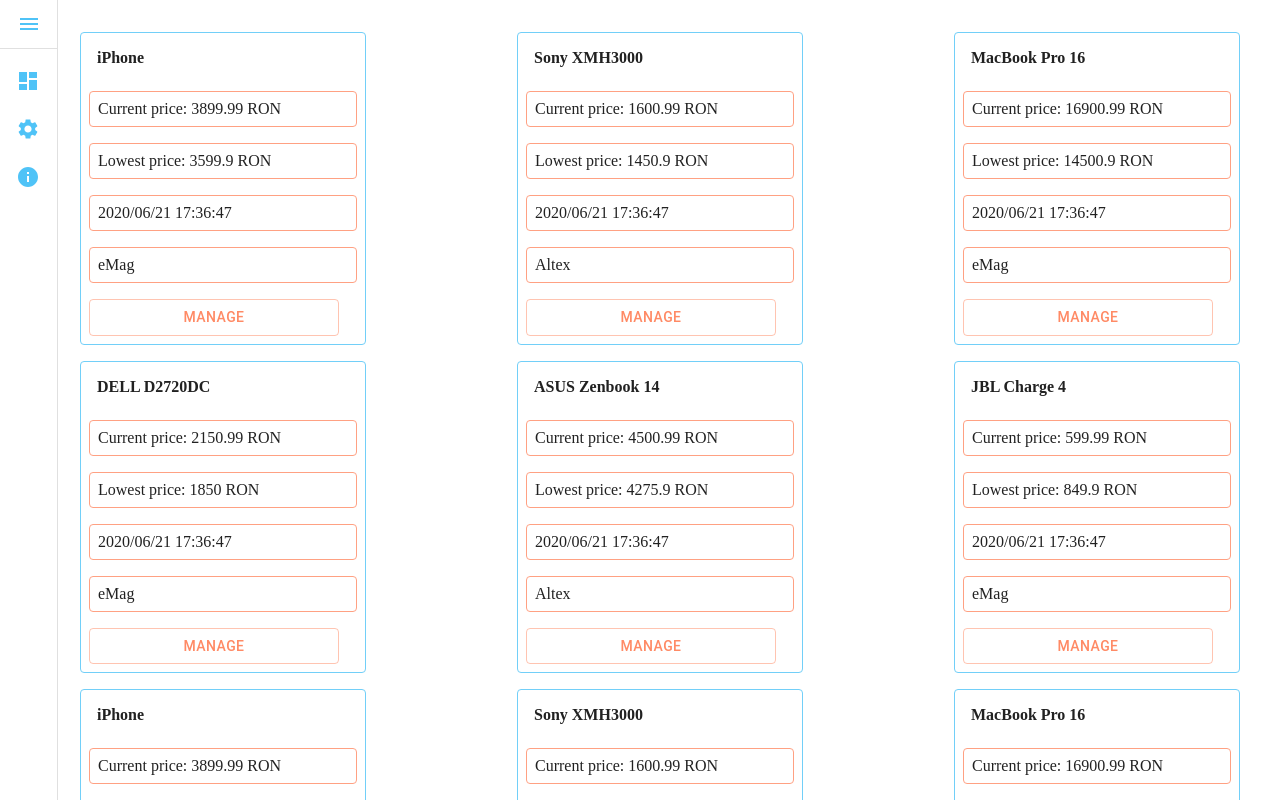
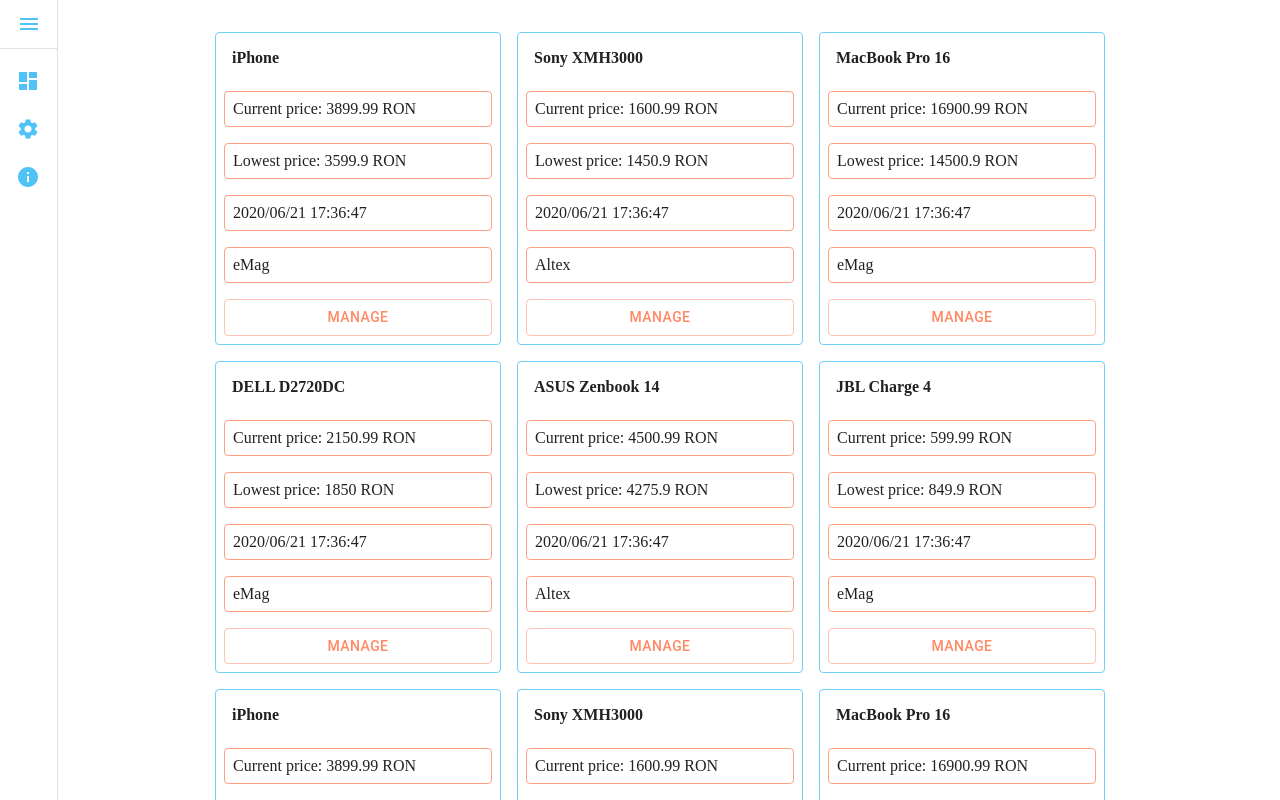
Before and after one commit to Burbon13/PriceAnalyzer2, a React (Create React App) app: page / in a window 1280 px wide. Shown: the top 800 px of the page. Built offline with nearby package versions, Linux system fonts and the light colour scheme.

Commit message:
Arranged list item dimensions

```diff
--- a/src/components/ProductListItem/ProductListItem.js
+++ b/src/components/ProductListItem/ProductListItem.js
@@ -26,7 +26,7 @@
             <Paper variant={"outlined"} className={classes.item}>
                 {product.store}
             </Paper>
-            <Button variant={"outlined"} color={"secondary"} className={classes.item}>
+            <Button variant={"outlined"} color={"secondary"} className={classes.manageButton}>
                 Manage
             </Button>
         </Paper>
--- a/src/components/ProductListItem/styles.js
+++ b/src/components/ProductListItem/styles.js
@@ -4,8 +4,6 @@
     root: {
         display: 'flex',
         flexDirection: 'column',
-        justifyContent: 'space-around',
-        alignItems: 'baseline',
         flexWrap: 'wrap',
         borderColor: theme.palette.primary.light,
         margin: theme.spacing(1),
@@ -15,7 +13,13 @@
         padding: theme.spacing(1),
         borderColor: theme.palette.secondary.light,
         width: '250px'
-    }
+    },
+    manageButton: {
+        margin: theme.spacing(1),
+        padding: theme.spacing(1),
+        borderColor: theme.palette.secondary.light,
+        width: '268px'
+    },
 }));
 
 export default useStyles;
--- a/src/components/SideMenu/SideMenu.js
+++ b/src/components/SideMenu/SideMenu.js
@@ -1,5 +1,5 @@
 import React, {useState} from "react";
-import AppBar from "@material-ui/core/AppBar";
+import AppBar from "@material-ui/core/AppBar"; //DO NOT REMOVE!
 import Container from "@material-ui/core/Container";
 import useStyles from "./styles";
 import clsx from 'clsx';
--- a/src/pages/Dashboard/Dashboard.js
+++ b/src/pages/Dashboard/Dashboard.js
@@ -63,7 +63,7 @@
     return (
         <div className={classes.root}>
             {products.map((product, index) => {
-                return <ProductListItem product={product} className={classes.item}/>
+                return <ProductListItem key={`product_${index}`} product={product} className={classes.item}/>
             })}
         </div>
     );
--- a/src/pages/Dashboard/styles.js
+++ b/src/pages/Dashboard/styles.js
@@ -5,7 +5,7 @@
         display: 'flex',
         flexDirection: 'row',
         flexWrap: 'wrap',
-        justifyContent: 'space-between'
+        justifyContent: 'center'
     },
     item: {
         flexBasis: 0,
```
